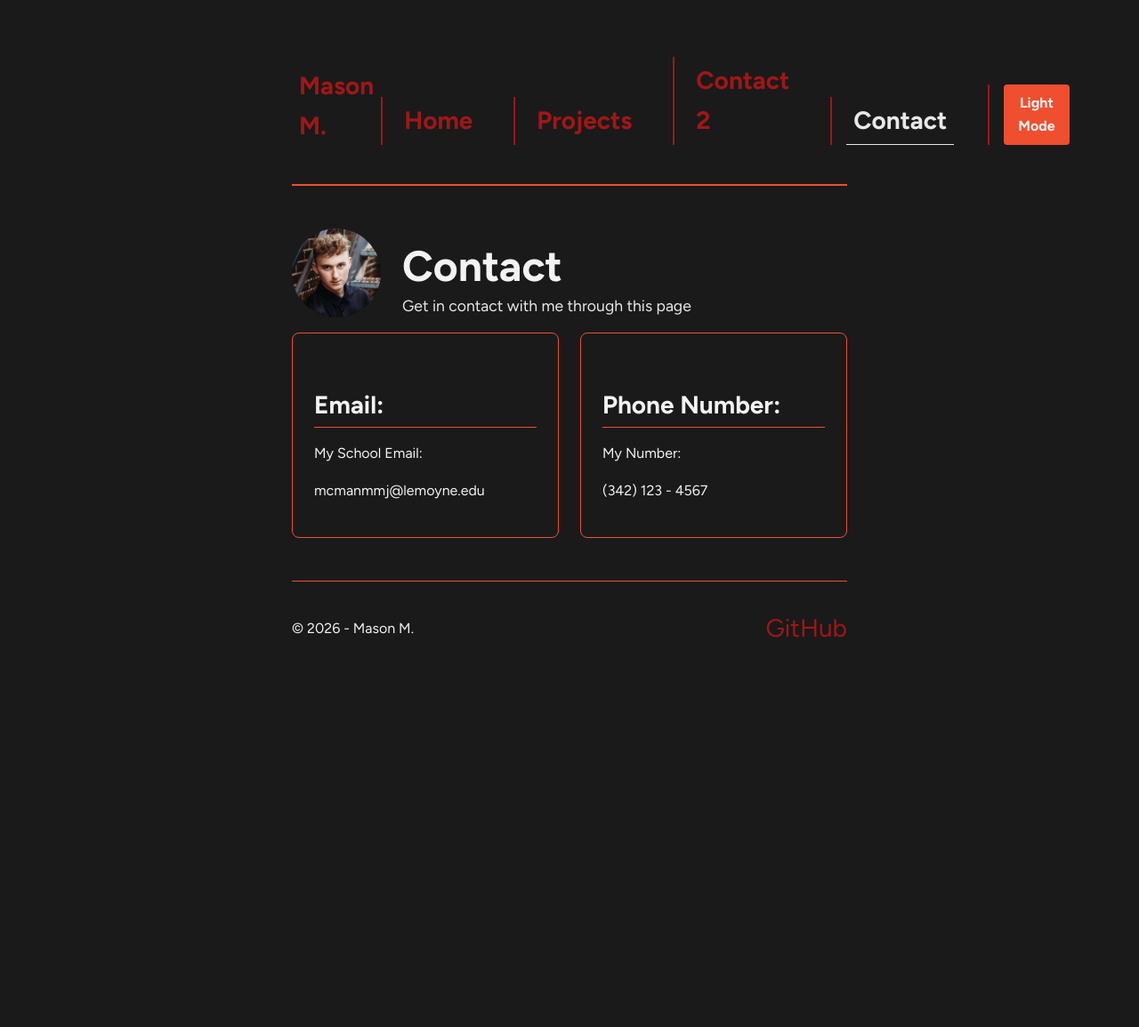
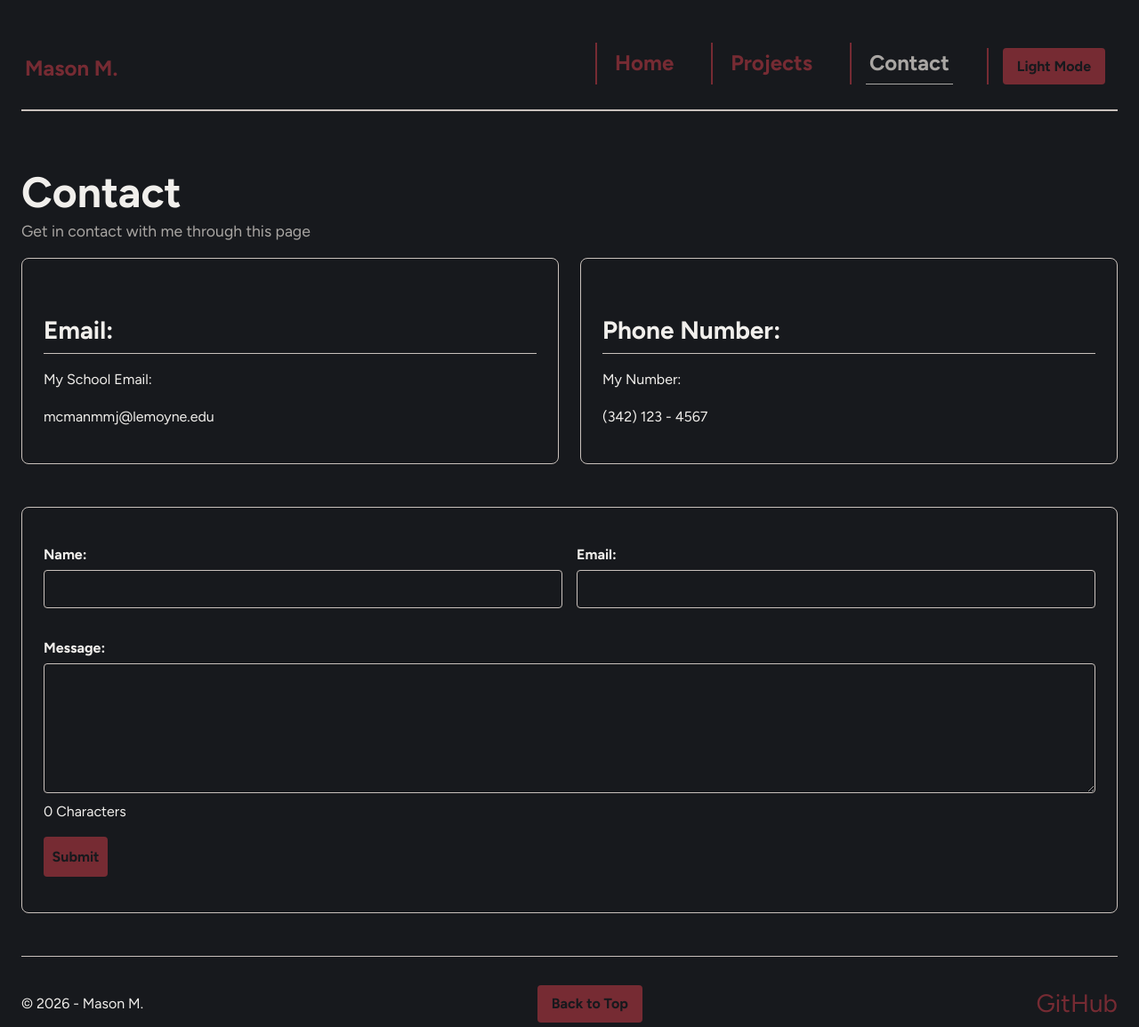
Before and after one commit to MasonMcManmon/csc441-web-mason, a plain HTML site: page contact.html in a window 1280 px wide. Shown: the whole page at 89% size. Before the commit the page ends 800 px from the top, so only its background shows below. Drawn offline with Linux system fonts and the light colour scheme.

Commit message:
Lab 16 Done

```diff
--- a/contact.html
+++ b/contact.html
@@ -23,12 +23,6 @@
         <ul>
             <li><a href="index.html">Home</a></li>
             <li><a href="projects.html">Projects</a></li>
-
-
-            <!-- Class 16 : Step 1 - The contact page 2 link -->
-            <li><a href="contact2.html">Contact 2</a></li>
-
-
             <!-- Lab 13 : Task 3 - Adding page 3 nav-->
             <li><a href="contact.html" class="current">Contact</a></li>
             <!-- Lab 15: Task 1 - My third file -->
@@ -38,7 +32,7 @@
     <!-- Class 11 - Step 2: the page -->
     <header>
         <!-- Class 12 : Step 3 - an image -->
-        <img src="images/me.jpg" alt="Portrait of Mason M." class="portrait">
+        <!-- <img src="images/me.jpg" alt="Portrait of Mason M." class="portrait"> -->
         <!-- Lab 12 : Task 1 - group the text so it stacks beside the photo -->
         <div>
             <h1>Contact</h1>
@@ -60,13 +54,37 @@
                 <p>(342) 123 - 4567</p>
             </section>
         </div>
+        <section class="card">
+
+            <!-- Class 16 : Step 2 - a form -->
+            <form id="Contact-Form">
+                <div class="form-row">
+                    <p>
+                        <label for="Name">Name: </label>
+                        <input id="Name" name="Name" type="text">
+                    </p>
+                    <p>
+                        <label for="Email">Email: </label>
+                        <input id="Email" name="Email" type="email">
+                    </p>
+                </div>
+                <p>
+                    <label for="Message">Message: </label>
+                    <textarea id="Message" name="Message" rows="5"></textarea>
+                    <span id="Char-Count"> 0 Characters</span>
+                </p>
+                <button type="submit">Submit</button>
+            </form>
+
+            <p id="Form-Status" role="status"></p>
+        </section>
     </main>
 
     <footer>
         <!-- Lab 12 : Task 3 - two things in the footer -->
         <!-- Lab 15: Task 1 - My third file -->
         <p> © <span id="year"></span> - Mason M.</p>
-        <P> </P>
+        <button id="Back-to-top" type="button">Back to Top</button>
         <!-- Lab 11 - Task 3 - a link off my page -->
         <a href="https://github.com/MasonMcManmon/csc441-web-mason.git" target="_blank" rel="noopener">GitHub</a>
     </footer>
--- a/script.js
+++ b/script.js
@@ -48,12 +48,84 @@ const contactForm = document.querySelector("#Contact-Form");
 if (contactForm) {
     const formStatus = document.querySelector("#Form-Status");
 
+    // Lab 16 : Task 4 - One thing on your own
+    const message = document.querySelector("#Message");
+    const charCount = document.querySelector("#Char-Count");
+
+    if (message && charCount) {
+        message.addEventListener("input", function() {
+            charCount.textContent = message.value.length + " characters";
+        });
+    }
+
+    const nameInput = document.querySelector("#Name");
+    const emailInput = document.querySelector("#Email");
+    const messageInput = document.querySelector("#Message");
+
+
+    nameInput.value = localStorage.getItem("draftName") || "";
+    emailInput.value = localStorage.getItem("draftEmail") || "";
+    messageInput.value = localStorage.getItem("draftMessage") || "";
+    charCount.textContent = messageInput.value.length + " Characters";
+
+    contactForm.addEventListener("input", function() {
+        localStorage.setItem("draftName", nameInput.value);
+        localStorage.setItem("draftEmail", emailInput.value);
+        localStorage.setItem("draftMessage", messageInput.value);
+    });
+
+
+
+    // Lab 16 : Task 1 - My own check before accepting it
     contactForm.addEventListener("submit", function(event) {
         event.preventDefault();
 
+        const draftName = nameInput.value;
+        const draftEmail = emailInput.value;
+        const draftMessage = messageInput.value;
+
+        // Lab 16 : Task 2 - clear the error message once they start fixing it
+        contactForm.addEventListener("input", function() {
+            if (formStatus.classList.contains("error")) {
+                formStatus.textContent = "";
+                formStatus.classList.remove("error");
+            }
+        });
+
+        event.preventDefault();
+
         const name = document.querySelector("#Name").value;
-        formStatus.textContent = "Thanks, " + name + ".Your message is ready to send!";
+        const message = document.querySelector("#Message").value;
+        const email = document.querySelector("#Email").value;
+
+
+        if (name.length === 0) {
+            formStatus.textContent = "Please enter your name.";
+            formStatus.classList.add("error");
+            return;
+        }
+        if (email.length === 0) {
+            formStatus.textContent = "Please enter your email.";
+            formStatus.classList.add("error");
+            return;
+        }
+        if (message.length < 10) {
+            formStatus.textContent = "Please write at least 10 characters.";
+            formStatus.classList.add("error");
+            return;
+        }
+
+        formStatus.classList.remove("error");
+
+
+        formStatus.textContent = "Thanks, " + name + ".Your message has been sent!";
 
         contactForm.reset();
+
+        localStorage.removeItem("draftName");
+        localStorage.removeItem("draftEmail");
+        localStorage.removeItem("draftMessage");
+
+        charCount.textContent = "0 Characters";
     });
 }
--- a/styles.css
+++ b/styles.css
@@ -6,11 +6,15 @@
 /* Class 11 - Step 4: Basics */
 
 :root {
-    --text: #f4f2f2;
-    --text-muted: #e8e8eb;
-    --accent: #9f1717;
-    --background: #1a1a1a;
-    --border: #ef4f2f;
+    --text: #F1EFEC;
+    --text-muted: #A9A6A3;
+    --accent: #762B33;
+    --background: #17191D;
+    --border: #C9C1BC;
+    --error: lightsalmon;
+}
+head {
+    width: 100%;
 }
 
 body {
@@ -18,7 +22,7 @@ body {
     color: var(--text);
     background: var(--background);
     line-height: 1.6;
-    max-width: 42rem;
+    max-width: 90rem;
     margin: 0 auto;
     padding: 3rem 1.5rem;
 }
@@ -82,7 +86,6 @@ a {
 
 a:hover {
     border-bottom-color: var(--accent);
-    font-size: 1.75rem;
 }
 
 .portrait {
@@ -112,14 +115,15 @@ li {
 /* Class 13 : Step 3 : The nav bar */
 /* Lab 13 : Step 4 - separate the var from the header*/
 nav {
-    text-decoration: none;
+    display: flex;
+    justify-content: space-between;
+    align-items: center;
+    flex-wrap: wrap;
+    gap: 1rem;
     font-weight: 700;
     padding-bottom: 1rem;
     border-bottom: 2px solid var(--border);
     margin-bottom: 2rem;
-    display: flex;
-    justify-content: space-between;
-    align-items: center;
 }
 
 
@@ -140,17 +144,21 @@ nav a:focus-visible {
 /* Lab 13 : Task 5 - On my own */
 /*Lab 14 : Task 1 - The nav stacks on narrow screens */
 nav ul {
-    list-style: none;
-    padding-left: 0;
     display: flex;
+    flex-wrap: wrap;
+    justify-content: flex-end;
     flex-direction: column;
     align-items: flex-end;
     gap: 0.75rem;
+    List-style: none;
+    padding: 0;
+    margin: 0;
 }
 
 nav a {
     display: inline-block;
-    padding: 0.25rem 0.5rem;
+    font-size: 1.5rem;
+    padding: 0.25rem;
 }
 /*Lab 14 : Task 1 - The nav stacks on narrow screens */
 @media (min-width: 48rem) {
@@ -191,18 +199,19 @@ img {
 }
 
 body.Light {
-    --text: Black;
-    --text-muted: rgb(62, 60, 60);
-    --accent: #9f1717;
-    --background: White;
-    --border: #ef4f2f;
+    --text: #292629;
+    --text-muted: #706B6D;
+    --accent: #592027;
+    --background: #F5F2EF;
+    --border: #292B30;
+    --error: crimson;
 }
 
 button {
     font: inherit;
     font-weight: 700;
-    background-color: var(--border);
-    color: var(--text);
+    background-color: var(--accent);
+    color: var(--background);
     border: none;
     padding: 0.5rem 1rem;
     border-radius: 4px;
@@ -236,10 +245,11 @@ form input:focus, form textarea:focus {
 form button {
     font: inherit;
     font-weight: 700;
-    color: var(--text);
-    background-color: var(--text-muted);
+    color: var(--background);
+    background-color: var(--accent);
     border: none;
     border-radius: 4px;
+    min-height: 44px;
     padding: 0.6rem;
     cursor: pointer;
 }
@@ -248,3 +258,19 @@ form button {
     font-weight: 700;
     color: var(red)
 }
+
+#Contact-Form .form-row {
+    display: flex;
+    flex-direction: row;
+    gap: 1rem;
+}
+
+#Contact-Form .form-row p {
+    flex: 1;
+    min-width: 0;
+}
+
+/* Lab 16 : Task 1 - The error state */
+#Form-Status.error {
+    color: var(--error);
+}
```
Also changed, not shown: index.html (+0 -6 lines), projects.html (+2 -8 lines), Screenshots/Screenshot-S16-After.png (added), Screenshots/Screenshot-s16-Before.png (added), 1 other file.
